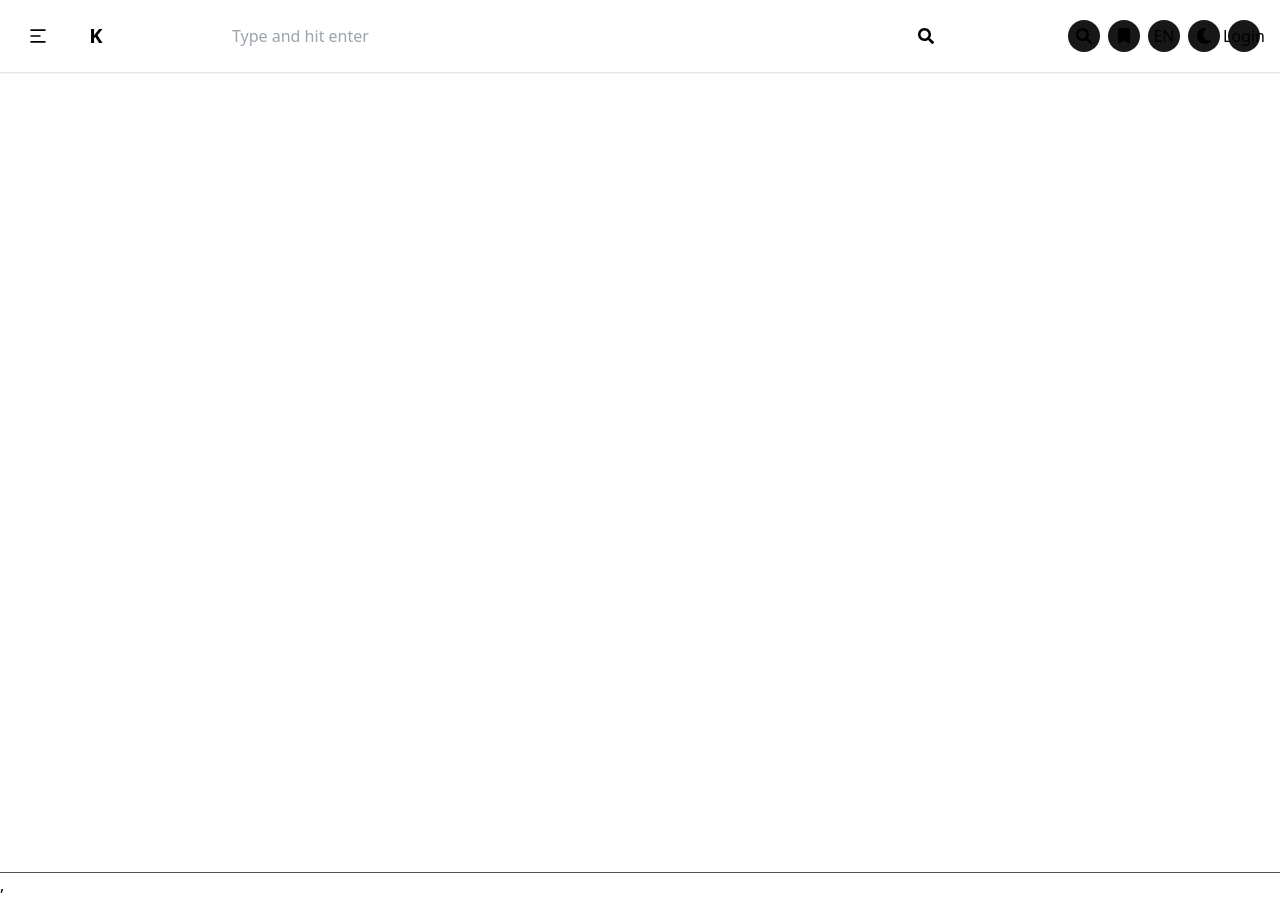
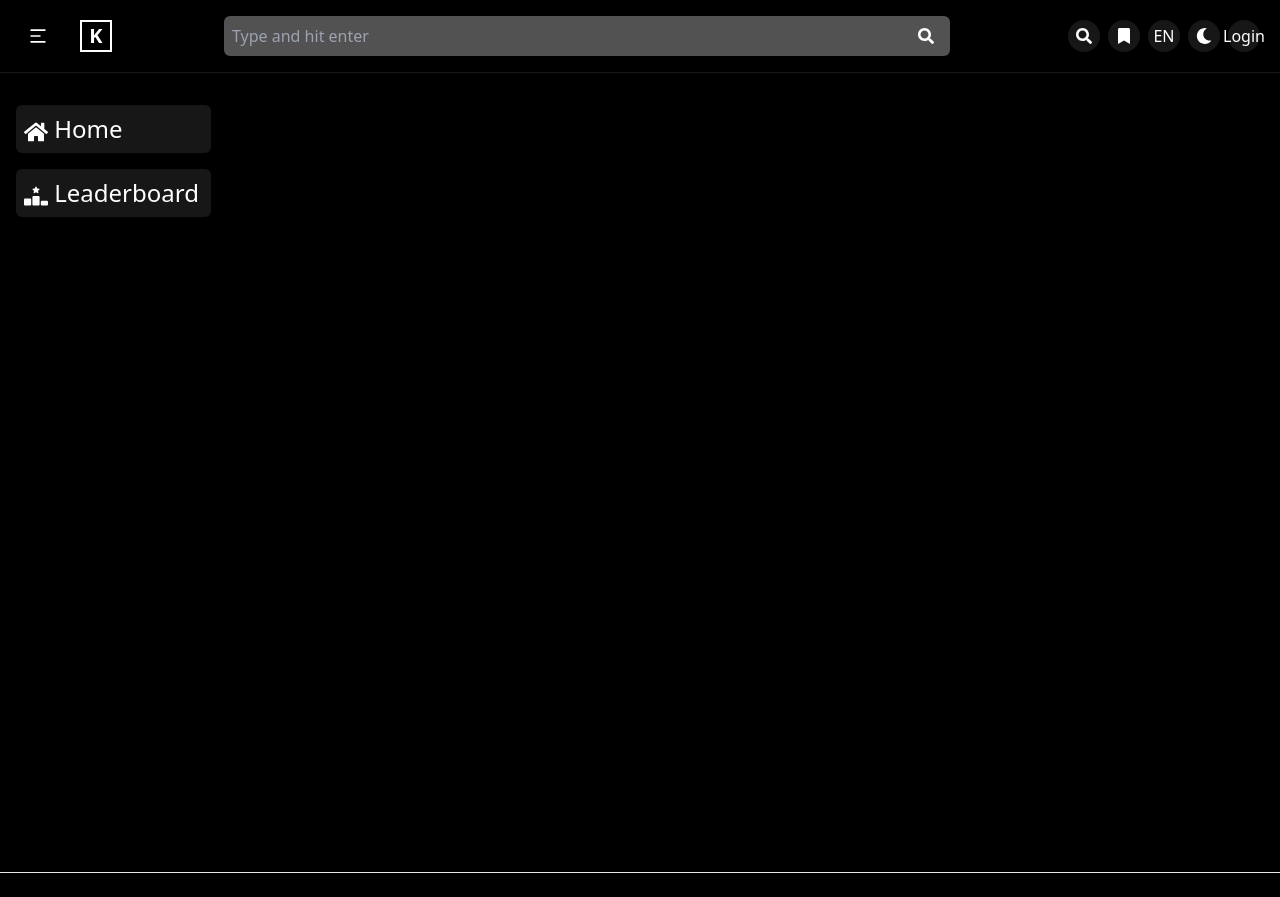
Before and after one commit to Attta-pangestu/kelakar-forum-app-react-redux-API, a React (Vite) app: page / in a window 1280 px wide. Built offline with nearby package versions, Linux system fonts and the light colour scheme.

Commit message:
create thread

```diff
--- a/src/App.jsx
+++ b/src/App.jsx
@@ -1,12 +1,23 @@
+// library
+
+// icons
+
 // Component
 import Navigation from './components/Navigation';
+import SideMenu from './components/Side-Menu';
+import Thread from './components/Thread';
 
 function App() {
 	return (
 		<>
-			<Navigation />
-			{/* main content card */}
-			<main className="min-h-screen max-w-7xl border-b border-neutral-600"></main>
+			<div classname="min-h-screen  text-white ">
+				<Navigation />
+				{/* main content card */}
+				<main className="min-h-screen max-w-7xl bg-black relative border-b border-neutral py-8 px-4">
+					<SideMenu />
+					<Thread />
+				</main>
+			</div>
 		</>
 	);
 }
--- a/src/components/Navigation.jsx
+++ b/src/components/Navigation.jsx
@@ -1,14 +1,13 @@
+import { useState } from 'react';
+import {
+	FaArrowLeft,
+	FaBookmark,
+	FaHome,
+	FaMoon,
+	FaSearch,
+} from 'react-icons/fa';
+import { RiMenu2Line } from 'react-icons/ri';
 import { Link } from 'react-router-dom';
-import { useState } from 'react';
-import { FaRegUser } from 'react-icons/fa';
-import { RiMenu2Line } from 'react-icons/ri';
-import {
-	FaSearch,
-	FaBookmark,
-	FaMoon,
-	FaArrowLeft,
-	FaHome,
-} from 'react-icons/fa';
 
 import { FaRankingStar } from 'react-icons/fa6';
 
@@ -20,7 +19,7 @@ function Navigation() {
 
 	return (
 		<>
-			<nav className=" w-full px-3 relative z-10 shadow-sm bg-white border-b dark:bg-black dark:text-white  dark:border-neutral-900">
+			<nav className=" w-full px-3 relative z-10 shadow-sm bg-black border-b border-neutral-900 text-white">
 				<div className="max-w-7xl grid grid-cols-12 gap-4 items-center">
 					{/* brand menu */}
 					<div className="col-span-2 flex">
@@ -48,7 +47,7 @@ function Navigation() {
 							<input
 								id="search-input"
 								type="text"
-								className="t-form w-full py-2 px-2 border-0 dark:bg-neutral-900 "
+								className="t-form w-full py-2 px-2 border-0 bg-neutral-600 rounded-md  "
 								placeholder="Type and hit enter"
 							/>
 						</form>
--- /dev/null
+++ b/src/components/Side-Menu.jsx
@@ -0,0 +1,22 @@
+import { FaHome } from "react-icons/fa";
+import { FaRankingStar } from "react-icons/fa6";
+import { Link } from "react-router-dom";
+
+function SideMenu() {
+    return (
+        <div className="grid grid-cols-12 gap-4 text-white">
+            <aside className="block col-span-2 sticky top-20 h-24 ">
+                <ul className='flex flex-col gap-4'>
+                    <li>
+                        <Link to="/" className="block p-2 hover:bg-neutral-600 bg-neutral-900 text-2xl rounded-md  "> <FaHome className='inline' /> Home </Link>
+                    </li>
+                    <li>
+                        <Link to="/" className="block p-2 hover:bg-neutral-600 bg-neutral-900 text-2xl rounded-md  "> <FaRankingStar className='inline' /> Leaderboard </Link>
+                    </li>
+                </ul>
+            </aside>
+        </div>
+    );
+}
+
+export default SideMenu;
--- /dev/null
+++ b/src/components/Thread.jsx
@@ -0,0 +1,12 @@
+
+function Thread() {
+    return (
+        <section className="col-span-7 ">
+            <div>
+
+            </div>
+        </section>
+    );
+}
+
+export default Thread;
--- a/src/styles/index.css
+++ b/src/styles/index.css
@@ -1,3 +1,7 @@
 @tailwind base;
 @tailwind components;
 @tailwind utilities;
+
+#root {
+    background-color: black ;
+}
```
